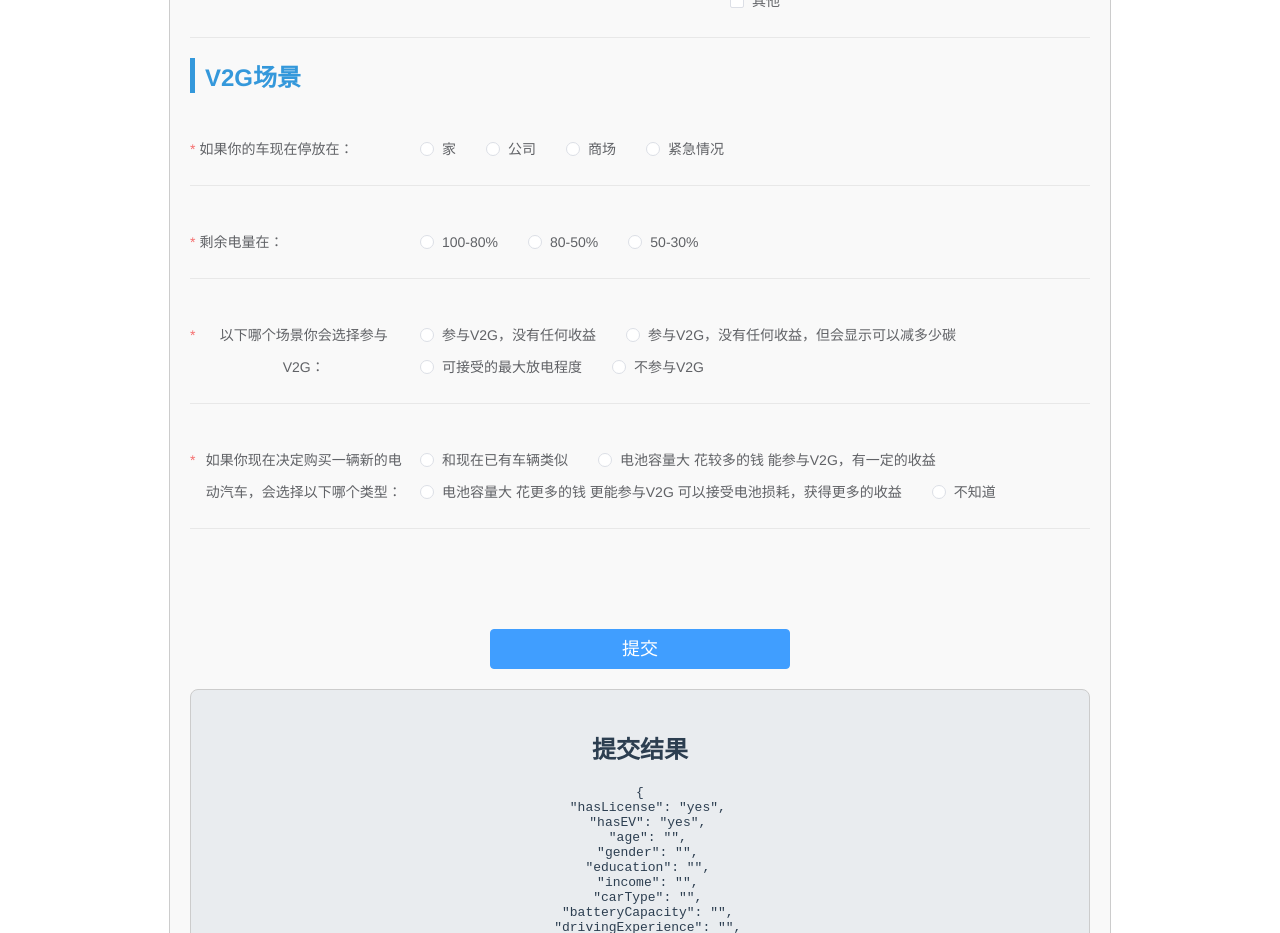
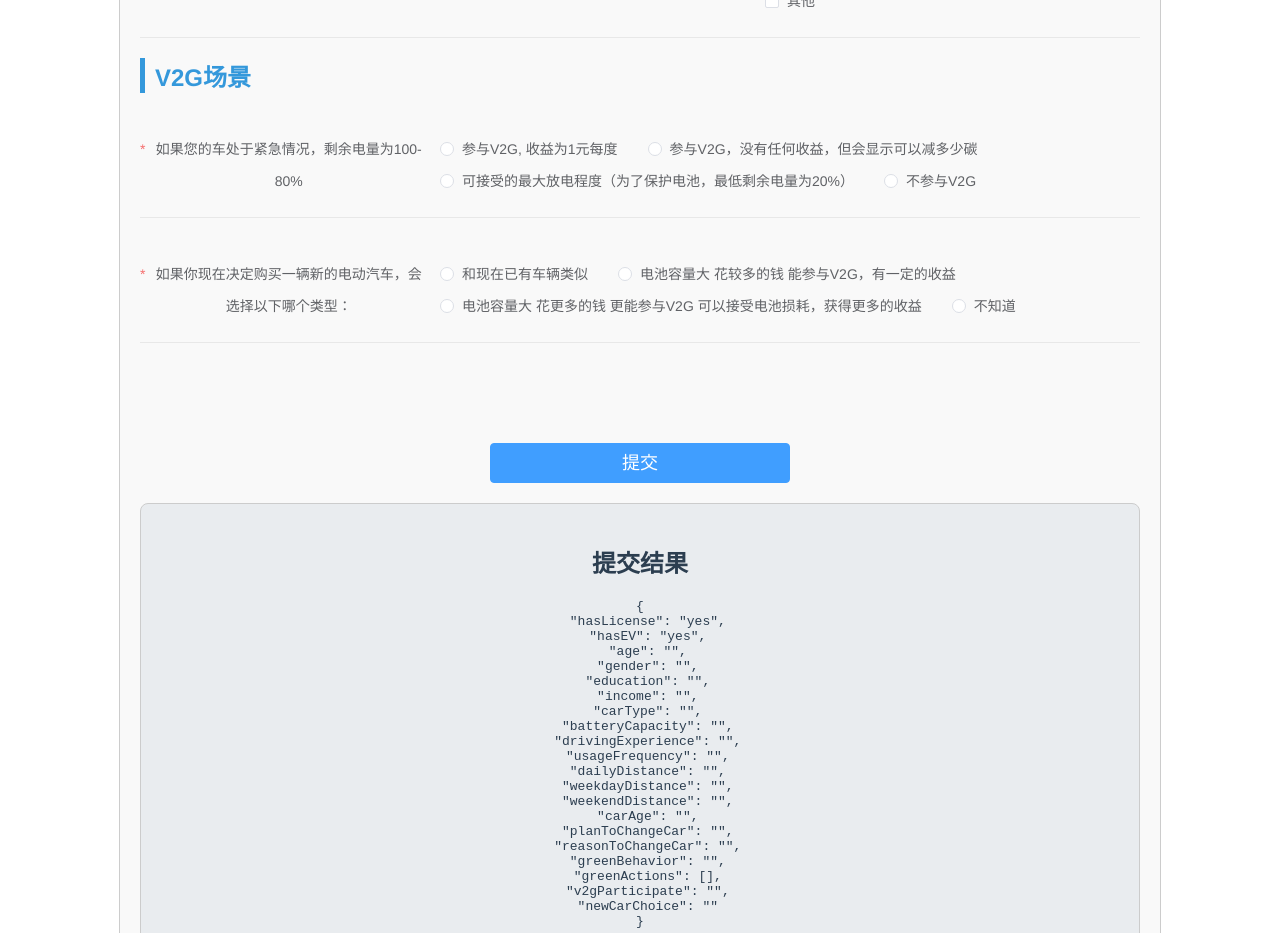
Before and after one commit to superDino/questionnaire, a Vue app: page / in a window 1280 px wide. Shown: the part 1960-2893 px from the top of the page. Built offline with nearby package versions, Linux system fonts and the light colour scheme.

Commit message:
radom label

```diff
--- a/src/components/HomePage.vue
+++ b/src/components/HomePage.vue
@@ -2,7 +2,7 @@
 <template>
   <div class="survey-form">
     <h1>XXX调查问卷</h1>
-    <el-form @submit.prevent="handleSubmit" :model="form" label-width="230px" label-position="left" :rules="rules" ref="form">
+    <el-form @submit.prevent="handleSubmit" :model="form" label-width="300px" label-position="left" :rules="rules" ref="form">
       <el-form-item label="您是否有驾照：" required>
         <el-radio-group v-model="form.hasLicense">
           <el-radio label="yes">是</el-radio>
@@ -156,26 +156,11 @@
           </el-checkbox-group>
         </el-form-item>
         <div class="section-title">V2G场景</div>
-        <el-form-item label="如果你的车现在停放在：" required prop="v2gScenarioLocation">
-          <el-radio-group v-model="form.v2gScenarioLocation" placeholder="请选择">
-            <el-radio label="家" value="home"></el-radio>
-            <el-radio label="公司" value="work"></el-radio>
-            <el-radio label="商场" value="mall"></el-radio>
-            <el-radio label="紧急情况" value="emergency"></el-radio>
-          </el-radio-group>
-        </el-form-item>
-        <el-form-item label="剩余电量在：" required prop="v2gScenarioBatteryLevel">
-          <el-radio-group v-model="form.v2gScenarioBatteryLevel" placeholder="请选择">
-            <el-radio label="100-80%" value="100-80%"></el-radio>
-            <el-radio label="80-50%" value="80-50%"></el-radio>
-            <el-radio label="50-30%" value="50-30%"></el-radio>
-          </el-radio-group>
-        </el-form-item>
-        <el-form-item label="以下哪个场景你会选择参与V2G：" required prop="v2gScenarioParticipation">
-          <el-radio-group v-model="form.v2gScenarioParticipation">
-            <el-radio label="noBenefit">参与V2G，没有任何收益</el-radio>
+        <el-form-item :label="v2gScenarioLabel" required prop="v2gParticipate">
+          <el-radio-group v-model="form.v2gParticipate">
+            <el-radio label="participate">参与V2G, {{ v2gBenifit }}</el-radio>
             <el-radio label="noBenefitWithCarbonReduction">参与V2G，没有任何收益，但会显示可以减多少碳</el-radio>
-            <el-radio label="maxDischarge">可接受的最大放电程度</el-radio>
+            <el-radio label="maxDischarge">可接受的最大放电程度（为了保护电池，最低剩余电量为20%）</el-radio>
             <el-radio label="notParticipate">不参与V2G</el-radio>
           </el-radio-group>
         </el-form-item>
@@ -225,11 +210,14 @@ export default {
         reasonToChangeCar: '',
         greenBehavior: '',
         greenActions: [],
-        v2gScenarioLocation: '',
-        v2gScenarioBatteryLevel: '',
-        v2gScenarioParticipation: '',
+        v2gParticipate:'',
         newCarChoice: ''
       },
+      v2gScenarioLabel: '',
+      radomLocation: ['停放在家', '停放在公司', '停放在商场', '处于紧急情况'],
+      radomBatteryLevel: ['100-80%', '80-50%', '50-30%'],
+      radomBenefits: ['没有任何收益', '收益为0.5元每度', '收益为1元每度', '收益为1.5元每度'],
+      v2gBenifit: '',
       rules: {
         hasLicense: [{ required: true, message: '请选择是否有驾照', trigger: 'change' }],
         hasEV: [{ required: true, message: '请选择是否有新能源汽车', trigger: 'change' }],
@@ -247,15 +235,18 @@ export default {
         carAge: [{ required: true, message: '请选择您现在拥有的汽车已经多少年', trigger: 'change' }],
         planToChangeCar: [{ required: true, message: '请选择您计划换车的时间', trigger: 'change' }],
         reasonToChangeCar: [{ required: true, message: '请选择您换车的原因', trigger: 'change' }],
+        greenActions: [{ required: true, message: '请选择日常会做的绿色行为', trigger: 'change' }],
         greenBehavior: [{ required: true, message: '请选择日常生活中是否会有绿色行为', trigger: 'change' }],
-        v2gScenarioLocation: [{ required: true, message: '请选择车停放的位置', trigger: 'change' }],
-        v2gScenarioBatteryLevel: [{ required: true, message: '请选择剩余电量', trigger: 'change' }],
-        v2gScenarioParticipation: [{ required: true, message: '请选择参与V2G的场景', trigger: 'change' }],
+        v2gParticipate: [{ required: true, message: '请选择参与意向', trigger: 'change' }],
         newCarChoice: [{ required: true, message: '请选择新车类型', trigger: 'change' }]
       },
       submitted: false,
       isSubmitting: false
     };
+  },
+  created() {
+      this.v2gScenarioLabel = `如果您的车${this.radomLocation[Math.floor(Math.random() * this.radomLocation.length)]}，剩余电量为${this.radomBatteryLevel[Math.floor(Math.random() * this.radomBatteryLevel.length)]}`;
+      this.v2gBenifit = this.radomBenefits[Math.floor(Math.random() * this.radomBenefits.length)];
   },
   methods: {
     async handleSubmit() {
@@ -284,7 +275,7 @@ export default {
 
 <style scoped>
 .survey-form {
-  max-width: 900px;
+  max-width: 1000px;
   margin: 0 auto;
   padding: 20px;
   border: 1px solid #ccc;
```
